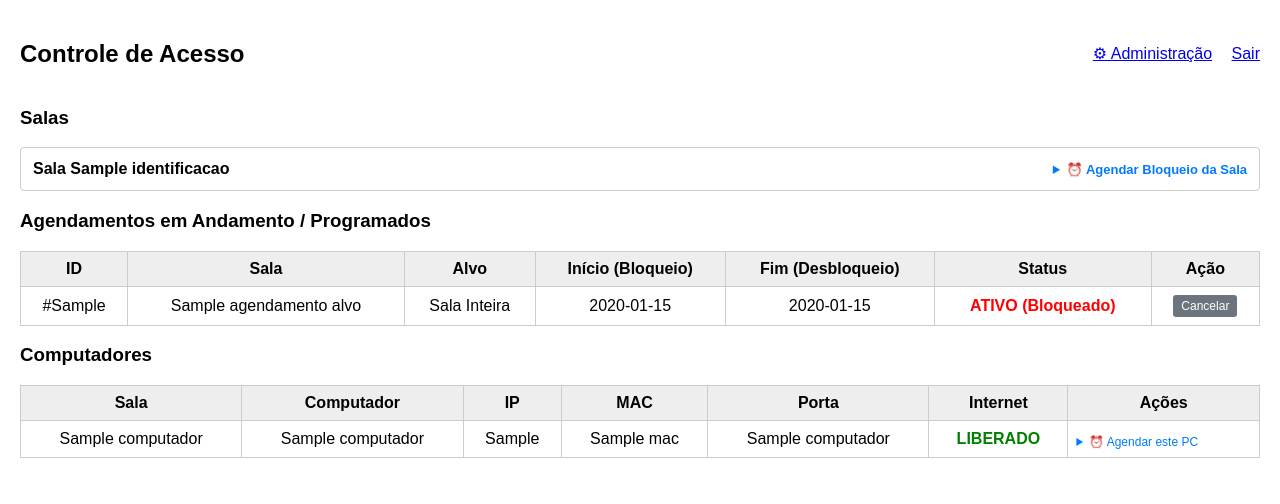
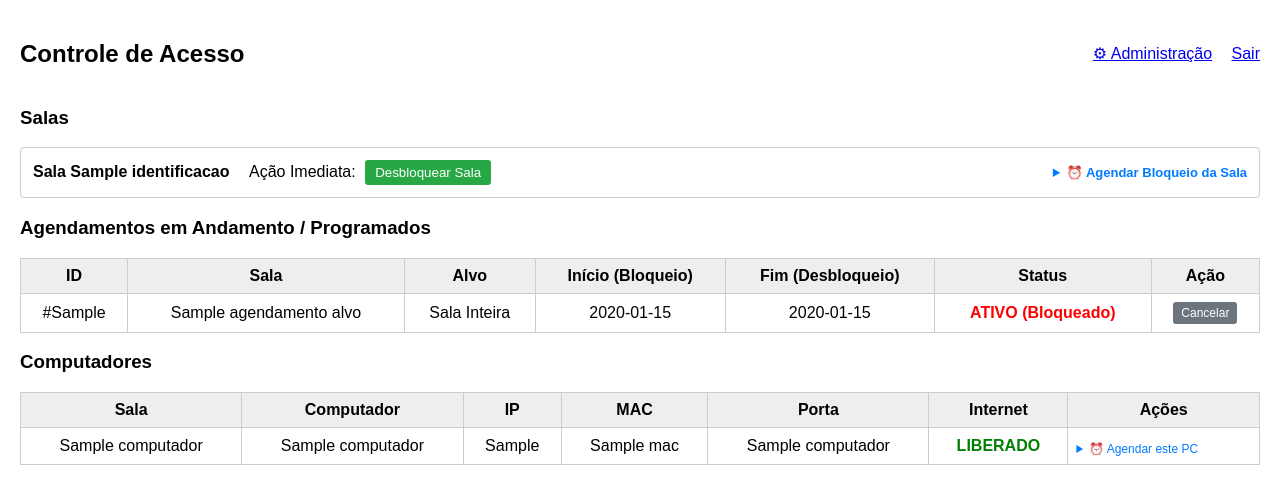
Before and after one commit to heitork1/sistema-de-gerenciamento-de-acesso-a-rede-, a Flask app: page /painel in a window 1280 px wide. Shown: the top 504 px of the page. Run offline with Flask 3, Linux system fonts and the light colour scheme; the visitor is signed in with stand-in values (Sample User, id 1); a database or web service that is not in the repository returns one stand-in record (values such as "Sample title"); some libraries are stand-ins or nearby versions.

Commit message:
readicionado o botão de desbloquear

```diff
--- a/templates/painel.html
+++ b/templates/painel.html
@@ -41,15 +41,15 @@
 
             <div>
                 <strong style="font-size:16px;">Sala {{ s.identificacao }}</strong>
-                <!--
+
                                 <span style="margin-left:15px;">Ação Imediata:</span>
 
                 <form action="/acao_imediata" method="POST" style="display:inline; margin-left:5px;">
                     <input type="hidden" name="alvo_tipo" value="sala"><input type="hidden" name="alvo_id" value="{{ s.id_sala }}">
-                    <button type="submit" name="acao" value="bloquear" style="background:#dc3545; color:white; border:none; padding:5px 10px; border-radius:3px; cursor:pointer;">Bloquear Sala</button>
+                    <!--<button type="submit" name="acao" value="bloquear" style="background:#dc3545; color:white; border:none; padding:5px 10px; border-radius:3px; cursor:pointer;">Bloquear Sala</button>
+                -->
                     <button type="submit" name="acao" value="desbloquear" style="background:#28a745; color:white; border:none; padding:5px 10px; border-radius:3px; cursor:pointer;">Desbloquear Sala</button>
                 </form>
--->
             </div>
 
             <details style="display:inline-block;">
@@ -117,15 +117,16 @@
             <td>{{ c.sala_nome }}</td><td>{{ c.pc_nome }}</td><td>{{ c.ip }}</td><td>{{ c.mac }}</td><td>{{ c.porta_nome }}</td>
             <td>{% if c.acesso_internet %}<span class="on">LIBERADO</span>{% else %}<span class="off">BLOQUEADO</span>{% endif %}</td>
             <td>
-                <!--<form action="/acao_imediata" method="POST" style="display:inline;">
+                <form action="/acao_imediata" method="POST" style="display:inline;">
                     <input type="hidden" name="alvo_tipo" value="pc"><input type="hidden" name="alvo_id" value="{{ c.id_pc }}">
                     {% if c.acesso_internet %}
-                        <button type="submit" name="acao" value="bloquear" style="background:#dc3545; color:white; border:none; padding:4px 8px; border-radius:3px; cursor:pointer;">Bloquear PC</button>
-                    {% else %}
+                    <!--<button type="submit" name="acao" value="bloquear" style="background:#dc3545; color:white; border:none; padding:4px 8px; border-radius:3px; cursor:pointer;">Bloquear PC</button>
+                -->
+                        {% else %}
                         <button type="submit" name="acao" value="desbloquear" style="background:#28a745; color:white; border:none; padding:4px 8px; border-radius:3px; cursor:pointer;">Desbloquear PC</button>
                     {% endif %}
                 </form>
-            -->
+
                 <details style="margin-top:6px; text-align:left;">
                     <summary style="cursor:pointer; color:#007bff; font-size:12px;">⏰ Agendar este PC</summary>
                     <form action="/agendar" method="POST" style="margin-top:6px; padding:8px; background:#f9f9f9; border:1px solid #ddd; border-radius:3px; font-size:12px;">
```
